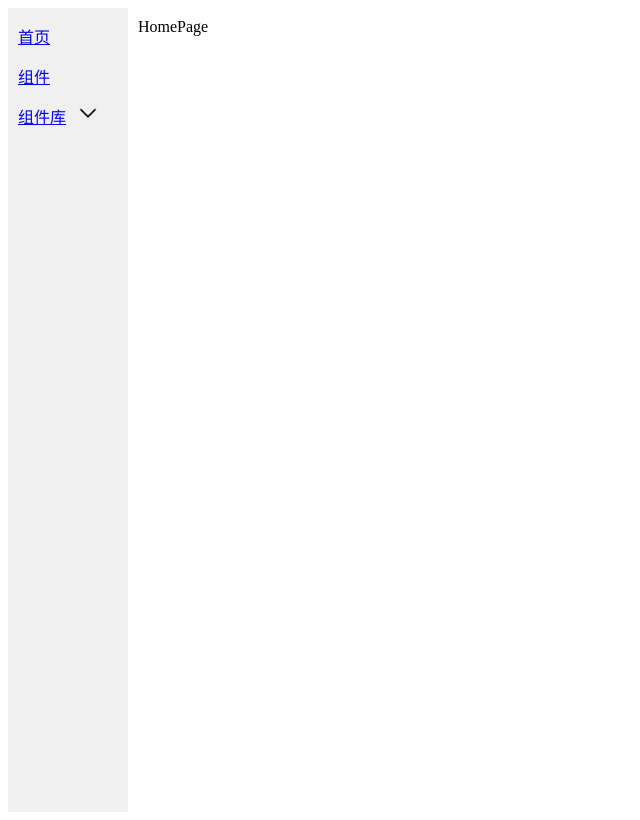
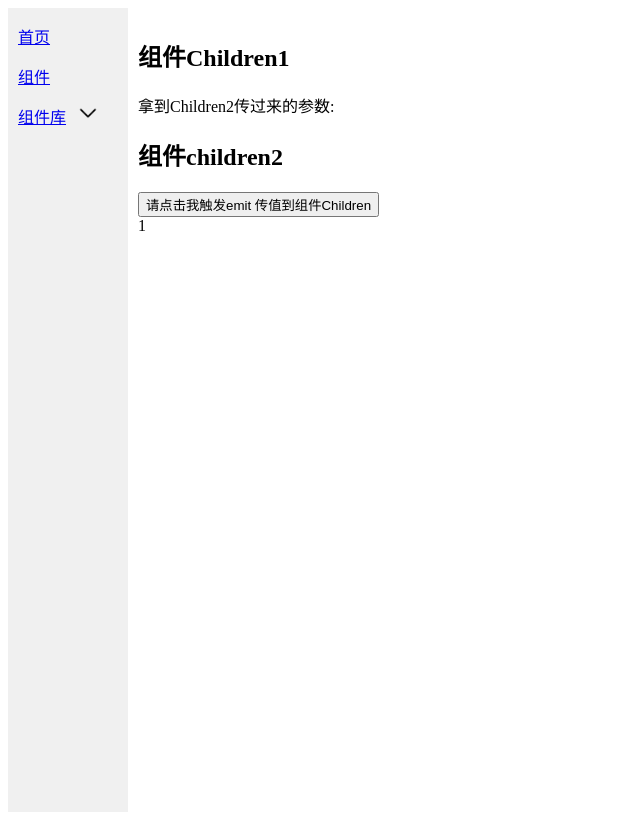
Before and after one commit to devilisdog/summary, a React app: page /homePage in a window 1280 px wide. Shown: the whole page, without its empty margins (0-640 px from the left). Built offline with nearby package versions, Linux system fonts and the light colour scheme.

Commit message:
（EventEmitter）react发布与订阅进行兄弟组件传值

```diff
--- /dev/null
+++ b/src/page/homePage/children1.jsx
@@ -0,0 +1,18 @@
+import React, { useState, useEffect } from 'react'
+import eventEmitter from '@src/utils/eventEmitter'
+
+export default function Children1() {
+    const [data, setdata] = useState(null)
+
+    eventEmitter.on('add', (name, parmas, parmas2) => {
+        console.log(name, parmas, parmas2, '接受参数')
+        setdata(parmas.data)
+    })
+
+    return (
+        <>
+            <h2>组件Children1</h2>
+            <div>拿到Children2传过来的参数:{data}</div>
+        </>
+    )
+}
--- /dev/null
+++ b/src/page/homePage/children2.jsx
@@ -0,0 +1,19 @@
+import React, { useState } from 'react'
+import eventEmitter from '@src/utils/eventEmitter'
+
+export default function Children2() {
+    const [num, setNum] = useState(1)
+
+    const emitChildren1 = () => {
+        setNum((num) => num + 1)
+        eventEmitter.emit('add', { data: num + 1 }, { data2: '22' })
+    }
+
+    return (
+        <>
+            <h2>组件children2</h2>
+            <button onClick={emitChildren1}>请点击我触发emit 传值到组件Children </button>
+            <div>{num}</div>
+        </>
+    )
+}
--- a/src/page/homePage/index.jsx
+++ b/src/page/homePage/index.jsx
@@ -1,7 +1,14 @@
-import React from 'react'
+import React, { useState } from 'react'
+import Children from './children1'
+import Children2 from './children2'
 
 const HomePage = () => {
-    return <div>HomePage</div>
+    return (
+        <div>
+            <Children />
+            <Children2 />
+        </div>
+    )
 }
 
 export default HomePage
--- /dev/null
+++ b/src/utils/eventEmitter.js
@@ -0,0 +1,56 @@
+/**
+ * @description   发布订阅 （EventEmitter）
+ */
+
+class EventEmitter {
+    constructor() {
+        this.listenList = {}
+        this.instance = null
+    }
+
+    static getInstance() {
+        if (!this.instance) {
+            this.instance = new EventEmitter()
+        }
+        return this.instance
+    }
+
+    // 订阅者添加订阅事件
+    on(key, fn) {
+        if (!this.listenList[key]) {
+            this.listenList[key] = []
+        }
+        this.listenList[key].push(fn)
+    }
+
+    // 发布者发布消息，执行订阅者订阅事件
+    emit() {
+        const key = Array.from(arguments).shift()
+        const fns = this.listenList[key]
+        if (!fns || fns.length === 0) {
+            return false
+        }
+
+        fns.forEach((fn) => {
+            fn.apply(this, arguments)
+        })
+    }
+
+    // 移除订阅事件
+    remove(key, fn) {
+        const fns = this.listenList[key]
+        if (!fns || fns.length === 0) return
+
+        if (!fn) {
+            this.listenList[key] = []
+        } else {
+            for (let l = fns.length - 1; l >= 0; l--) {
+                if (fn === fns[l]) {
+                    fns.splice(l, 1)
+                }
+            }
+        }
+    }
+}
+
+export default EventEmitter.getInstance()
```
